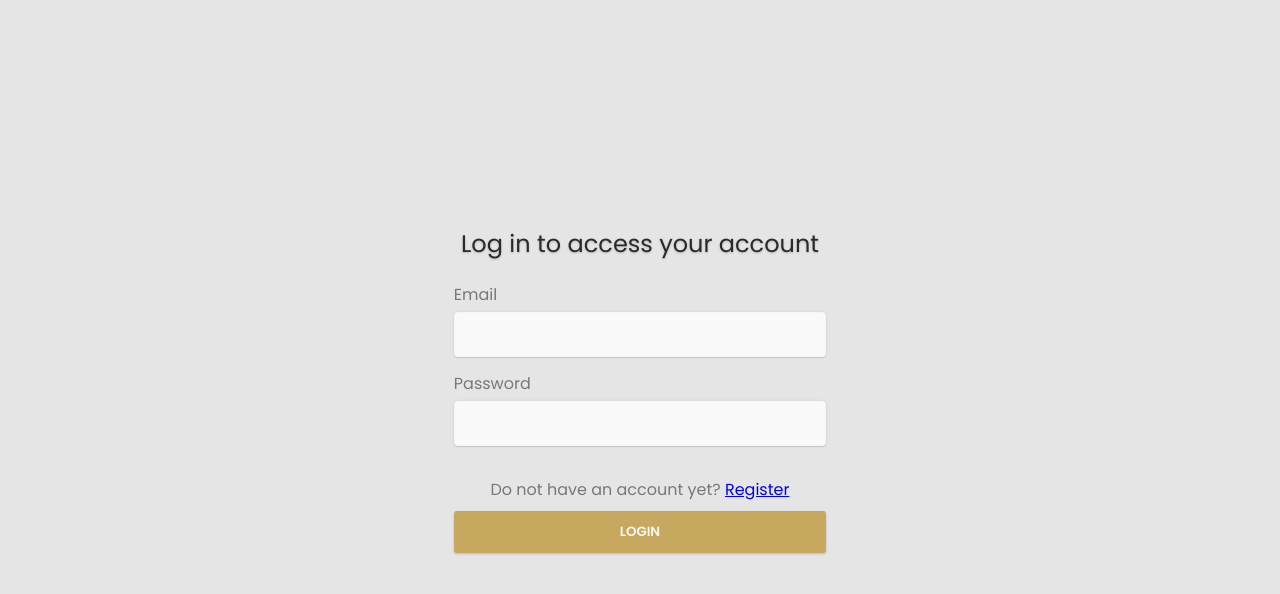
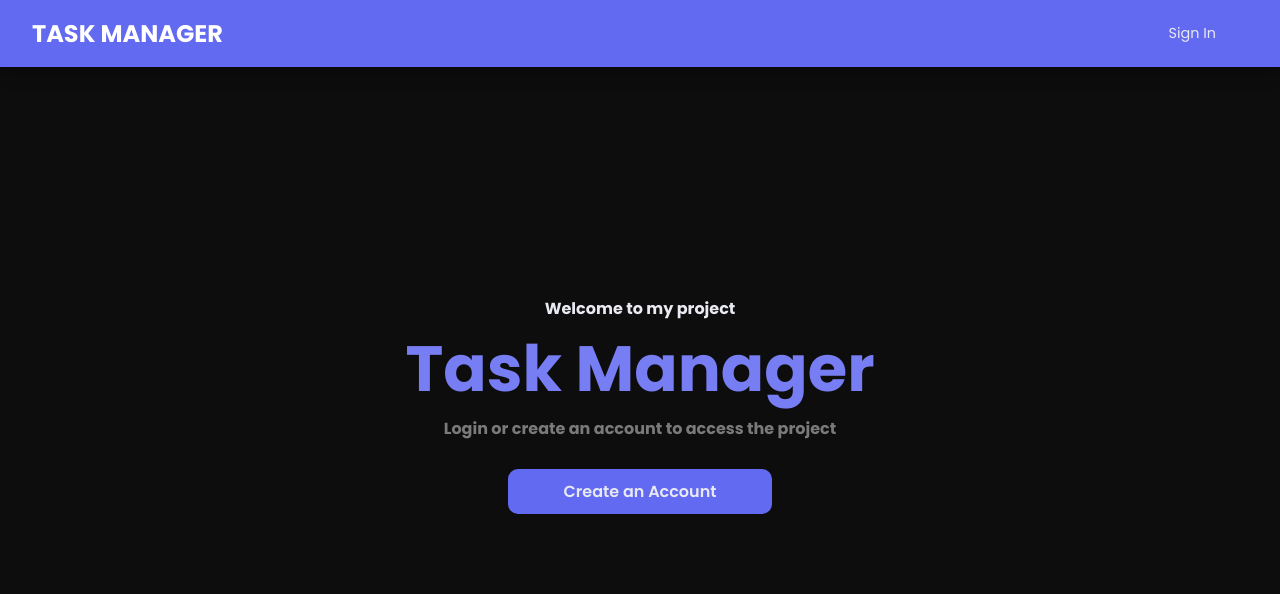
Before and after one commit to MathFerreira01/Task-Management-System, a React (Vite) app in the folder Frontend/: page / in a window 1280 px wide. Before the commit this address led to /login. Shown: the top 594 px of the page. Built offline with nearby package versions, Linux system fonts and the light colour scheme; no server answers.

Commit message:
feat: criado a pagina home, com link para login e cadastro

```diff
--- a/Frontend/package.json
+++ b/Frontend/package.json
@@ -11,6 +11,7 @@
   "dependencies": {
     "@emotion/react": "^11.10.5",
     "@emotion/styled": "^11.10.5",
+    "@mui/icons-material": "^5.11.0",
     "@mui/material": "^5.11.6",
     "@types/react-router-dom": "^5.3.3",
     "@types/styled-components": "^5.1.26",
--- a/Frontend/src/Components/Header/index.tsx
+++ b/Frontend/src/Components/Header/index.tsx
@@ -1,7 +1,7 @@
 import { useState } from "react";
 import { useAuth } from "../../Context/Provider";
 import { useNavigate } from "react-router-dom";
-import { Hamburger, Logo, Menu, MenuLink, Nav, ButtonLogout } from "./styles";
+import { Hamburger, Logo, Menu, MenuLink, Nav } from "./styles";
 
 const Header = () => {
   const [isOpen, setIsOpen] = useState<boolean>(false);
@@ -15,16 +15,15 @@ const Header = () => {
 
   return (
     <Nav>
-      <Logo>Task Manager</Logo>
+      <Logo>TASK MANAGER</Logo>
       <Hamburger onClick={() => setIsOpen(!isOpen)}>
         <span />
         <span />
         <span />
       </Hamburger>
       <Menu isOpen={isOpen}>
-        <MenuLink to="/users">Users</MenuLink>
-        <MenuLink to="/ramdom-dog">Profile</MenuLink>
-        <ButtonLogout children="Logout" onClick={handleLogout} />
+        <MenuLink to="/login">Sign In</MenuLink>
+
       </Menu>
     </Nav>
   );
--- a/Frontend/src/Components/Header/styles.ts
+++ b/Frontend/src/Components/Header/styles.ts
@@ -1,16 +1,17 @@
 import styled from "styled-components";
-import { Link } from 'react-router-dom';
+import { Link } from "react-router-dom";
 
 export const MenuLink = styled(Link)`
-    padding: 1rem 2rem;
+  padding: 0.8rem 2rem;
+  border-radius: 5px;
   cursor: pointer;
   text-align: center;
   text-decoration: none;
-    color: #ffffff;
+  color: #e9e9f2;
   transition: all 0.3s ease-in;
   font-size: 0.9rem;
   &:hover {
-        color: #C7A85F;
+    background: #2f3273;
   }
 `;
 
@@ -20,7 +21,8 @@ export const Nav = styled.div`
   justify-content: space-between;
   align-items: center;
   flex-wrap: wrap;
-    background: #000000;
+  background: #636af2;
+  box-shadow: rgba(0, 0, 0, 0.35) 0px 5px 15px;
   position: fixed;
   top: 0;
   left: 0;
@@ -29,10 +31,10 @@ export const Nav = styled.div`
 
 export const Logo = styled.a`
   padding: 1rem 0;
-    color: #C7A85F;
+  color: #ffff;
   text-decoration: none;
   font-weight: 800;
-    font-size: 1.7rem;
+  font-size: 1.5rem;
 `;
 
 export const Menu = styled.div`
@@ -45,7 +47,8 @@ export const Menu = styled.div`
     flex-direction: column;
     align-items: center;
     justify-content: center;
-        max-height: ${({ isOpen }: {isOpen: boolean}) => (isOpen ? '300px' : '0')};
+    max-height: ${({ isOpen }: { isOpen: boolean }) =>
+      isOpen ? "300px" : "0"};
     transition: max-height 0.3s ease-in;
     width: 100%;
   }
@@ -58,7 +61,7 @@ export const Hamburger = styled.div`
   span {
     height: 2px;
     width: 25px;
-        background: #C7A85F;
+    background: #e9e9f2;
     margin-bottom: 4px;
     border-radius: 5px;
   }
@@ -66,22 +69,3 @@ export const Hamburger = styled.div`
     display: flex;
   }
 `;
-
-export const ButtonLogout = styled.button`
-    padding: 0.8rem;
-    cursor: pointer;
-    transition: all 0.2s ease-in;
-    border-radius: 10px;
-    color: #ffffff;
-    background-color: #C7A85F;
-    &:hover {
-        background-color: #D6B567;
-    }
-    @media screen and (max-width: 1024px) {
-        background-color: transparent;
-        :hover {
-            color: #C7A85F;
-            background: transparent;
-        }
-    }
-`;
--- a/Frontend/src/Pages/Home/index.tsx
+++ b/Frontend/src/Pages/Home/index.tsx
@@ -1,11 +1,18 @@
-import CardTask from "../../Components/Card";
 import Header from "../../Components/Header";
+import { Container, Text, Title, Subtitle, Wrapper, MenuLink } from "./styles";
 
 const Home = () => {
   return (
     <>
       <Header />
-      <CardTask />
+      <Container>
+        <Text>Welcome to my project</Text>
+        <Title>Task Manager</Title>
+        <Subtitle>Login or create an account to access the project</Subtitle>
+        <Wrapper>
+          <MenuLink to="/register">Create an Account</MenuLink>
+        </Wrapper>
+      </Container>
     </>
   );
 };
--- /dev/null
+++ b/Frontend/src/Pages/Home/styles.ts
@@ -0,0 +1,42 @@
+import styled from "styled-components";
+import { Link } from "react-router-dom";
+
+export const Container = styled.section`
+    width: 100vw;
+    height: 100vh;
+
+    display: flex;
+    flex-direction: column;
+    align-items: center;
+    justify-content: center;
+`;
+export const Text = styled.h2`
+    color: #E9E9F2;
+    font-size: 1em;
+`;
+export const Title = styled.h1`
+    color: #777DF2;
+    font-size: 4em;
+`;
+
+export const Subtitle = styled(Text)`
+    color: #7A7A7A;
+`;
+
+export const Wrapper = styled.div`
+    margin-top: 3%;
+`;
+
+export const MenuLink = styled(Link)`
+    padding: 0.7em 3.5em;
+    border-radius: 10px;
+    background-color: #636AF2;
+    text-decoration: none;
+    color: #E9E9F2;
+    font-weight: 600;
+    transition: ease all 0.2s;
+
+    &:hover {
+        background-color: #2F3273;
+    }
+`;
--- a/Frontend/src/Routes/App.Routes.tsx
+++ b/Frontend/src/Routes/App.Routes.tsx
@@ -11,8 +11,9 @@ const AppRoutes = () => {
       <AuthProvider>
         <Routes>
           <Route element={<ProtectedRoute />}>
-            <Route path="/" element={<Home />} />
+
           </Route>
+          <Route path="/" element={<Home />} />
           <Route path="/login" element={<Login />} />
           <Route path="/register" element={<Register />} />
         </Routes>
--- a/Frontend/src/Styles/GlobalStyles.ts
+++ b/Frontend/src/Styles/GlobalStyles.ts
@@ -10,7 +10,7 @@ const GlobalStyle = createGlobalStyle `
         font-family: 'Poppins', sans-serif;
     }
     body, html {
-        background: #E5E5E5;
+        background: #0D0D0D;
         height: 100%;
     }
 `
```
Also changed, not shown: 1 other file (tests, documents, lock files or other folders). Lines whose indentation alone changed are shown as unchanged.
